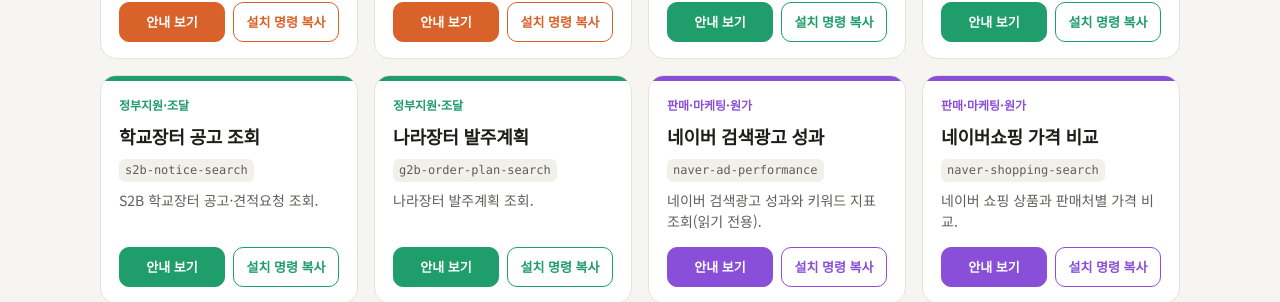
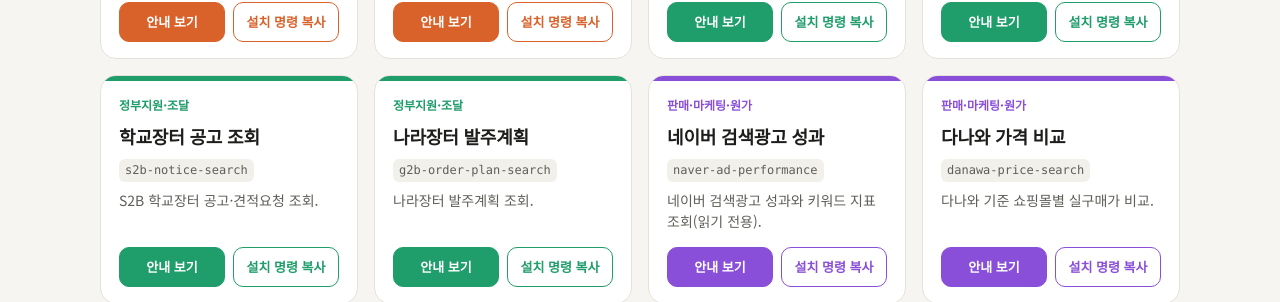
Before and after one commit to workaikim/sosang-ai-skills, a plain HTML site: page index.html in a window 1280 px wide. Shown: the part 1020-1322 px from the top of the page. Drawn offline with Linux system fonts and the light colour scheme.

Commit message:
Update index.html

```diff
--- a/index.html
+++ b/index.html
@@ -100,7 +100,7 @@ const SKILLS = [
   {id:'s2b-notice-search', cat:'gov', name:'학교장터 공고 조회', desc:'S2B 학교장터 공고·견적요청 조회.'},
   {id:'g2b-order-plan-search', cat:'gov', name:'나라장터 발주계획', desc:'나라장터 발주계획 조회.'},
   {id:'naver-ad-performance', cat:'sales', name:'네이버 검색광고 성과', desc:'네이버 검색광고 성과와 키워드 지표 조회(읽기 전용).'},
-  {id:'naver-shopping-search', cat:'sales', name:'네이버쇼핑 가격 비교', desc:'네이버 쇼핑 상품과 판매처별 가격 비교.'},
+  {id:'danawa-price-search', cat:'sales', name:'다나와 가격 비교', desc:'다나와 기준 쇼핑몰별 실구매가 비교.'},
   {id:'coupang-product-search', cat:'sales', name:'쿠팡 상품 검색', desc:'쿠팡 상품 검색, 비교, 특가 조회.'},
   {id:'kamis-food-price', cat:'sales', name:'식재료 시세 조회', desc:'농수축산물 도매·소매 가격과 기간별 비교. 원가 관리용.'},
   {id:'mfds-food-safety', cat:'sales', name:'식품 회수·부적합 조회', desc:'부적합 식품과 식품 회수 정보 조회.'},
```
